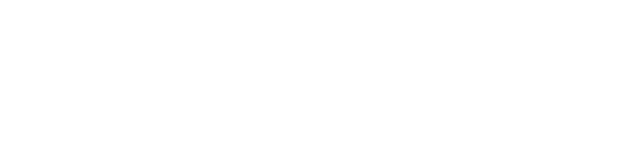
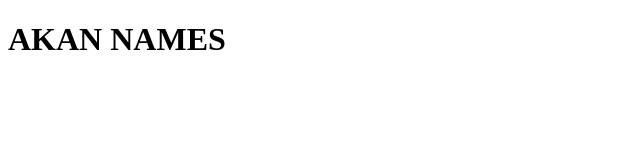
Before and after one commit to MaryAngenyi/Akan-names-, a plain HTML site: page index.html in a window 1280 px wide. Shown: the whole page, without its empty margins (0-640 px from the left). Drawn offline with Linux system fonts and the light colour scheme.

Commit message:
added a header

```diff
--- a/index.html
+++ b/index.html
@@ -4,7 +4,11 @@
     <meta charset="UTF-8" />
     <meta name="viewport" content="width=device-width, initial-scale=1.0" />
     <meta http-equiv="X-UA-Compatible" content="ie=edge" />
-    <title>Akant</title>
+    <title>Akan names</title>
   </head>
-  <body></body>
+  <body>
+    <header class="jumbotron">
+      <h1>AKAN NAMES</h1>
+    </header>
+  </body>
 </html>
```
